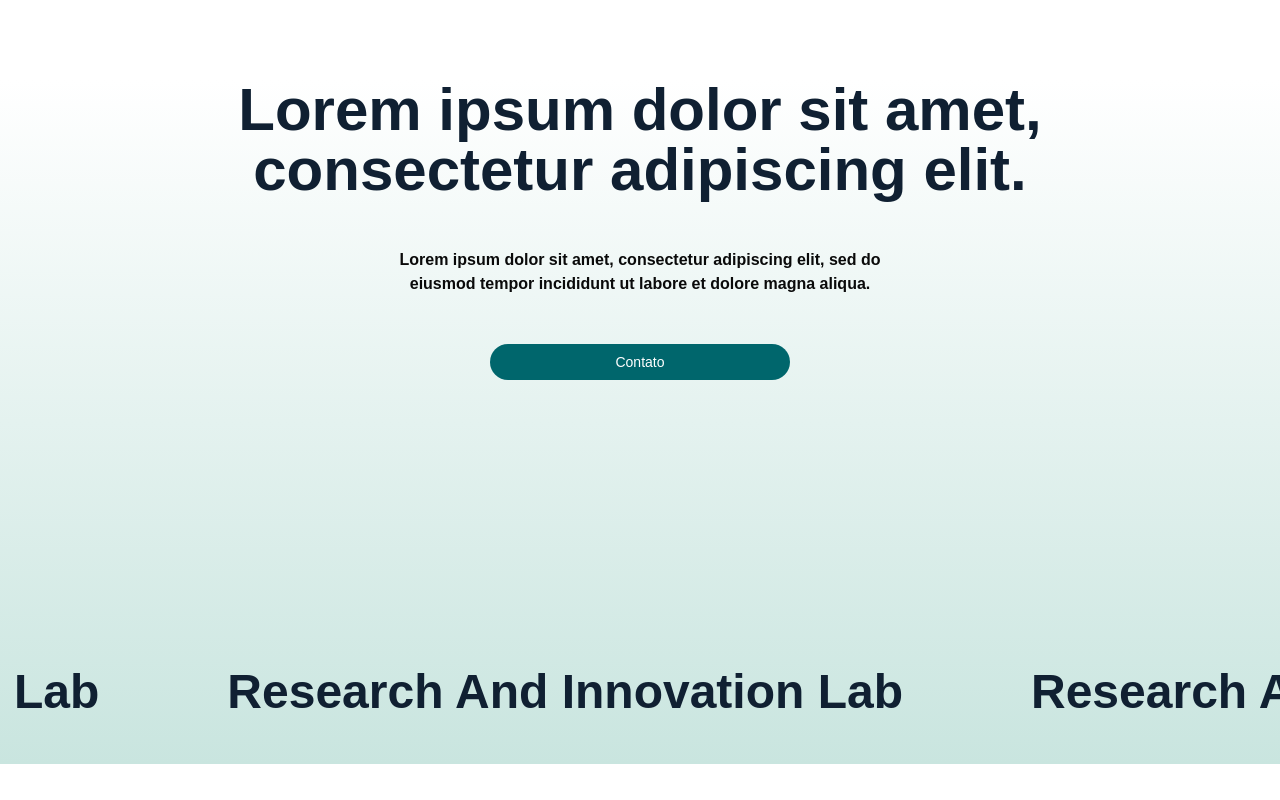
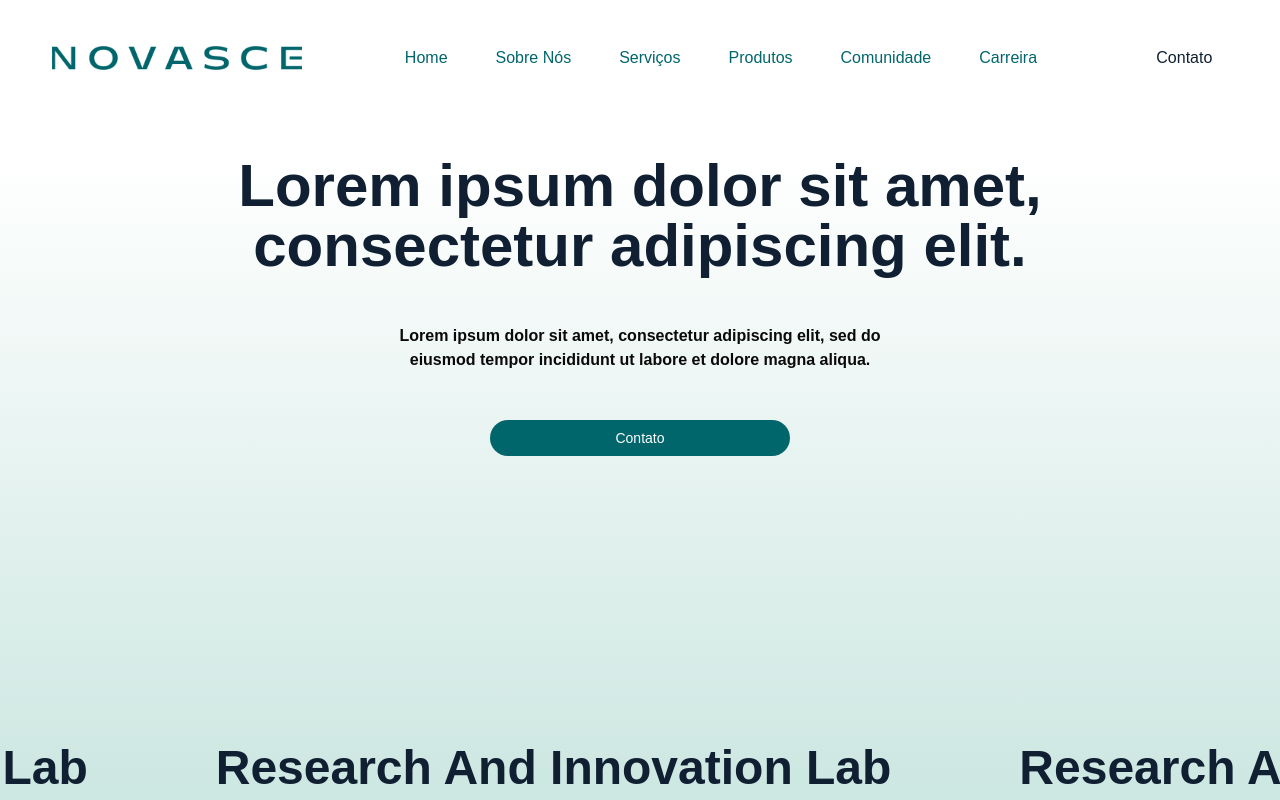
Before and after one commit to DevGustavoGantois/novasce_webiste_v2.0, a Next.js app: page / in a window 1280 px wide. Shown: the top 800 px of the page. Built offline with nearby package versions, Linux system fonts and the light colour scheme.

Commit message:
feat: Creating Navbbar desktop, navbar.tsx

```diff
--- a/src/components/global/navbar.tsx
+++ b/src/components/global/navbar.tsx
@@ -1,7 +1,62 @@
+import Image from "next/image";
+import { Button } from "../ui/button";
+import { NavbarMobile } from "./navbar-mobile";
+import Link from "next/link";
+
 export function Navbar() {
     return (
-        <nav>
-
-        </nav>
+        <header className="max-w-[1440px] mx-auto p-6 lg:p-0 mt-10">
+            <div className="hidden lg:flex justify-around items-center">
+                <div>
+                    <Image src="/NovasceLogo.svg" width={250} height={300} alt="" />
+                </div>
+                <ul className="flex justify-center gap-12">
+                <Link
+            href="#Home"
+            className="relative text-petroleum_green font-medium transition-all duration-500 ease-in-out group">
+            Home
+            <span className="absolute left-0 bottom-0 w-0 h-[2px] bg-petroleum_green transition-all duration-500 ease-in-out group-hover:w-full"></span>
+          </Link>
+          <Link
+            href="#SobreNos"
+            className="relative text-petroleum_green font-medium transition-all duration-500 ease-in-out group">
+            Sobre Nós
+            <span className="absolute left-0 bottom-0 w-0 h-[2px] bg-petroleum_green transition-all duration-500 ease-in-out group-hover:w-full"></span>
+          </Link>
+          <Link
+            href="#Servicos"
+            className="relative text-petroleum_green font-medium transition-all duration-500 ease-in-out group">
+            Serviços
+            <span className="absolute left-0 bottom-0 w-0 h-[2px] bg-petroleum_green transition-all duration-500 ease-in-out group-hover:w-full"></span>
+          </Link>
+          <Link
+            href="#Produtos"
+            className="relative text-petroleum_green font-medium transition-all duration-500 ease-in-out group">
+            Produtos
+            <span className="absolute left-0 bottom-0 w-0 h-[2px] bg-petroleum_green transition-all duration-500 ease-in-out group-hover:w-full"></span>
+          </Link>
+          <Link
+            href="#Comunidade"
+            className="relative text-petroleum_green font-medium transition-all duration-500 ease-in-out group">
+            Comunidade
+            <span className="absolute left-0 bottom-0 w-0 h-[2px] bg-petroleum_green transition-all duration-500 ease-in-out group-hover:w-full"></span>
+          </Link>
+          <Link
+            href="#Carreira"
+            className="relative text-petroleum_green font-medium transition-all duration-500 ease-in-out group">
+            Carreira
+            <span className="absolute left-0 bottom-0 w-0 h-[2px] bg-petroleum_green transition-all duration-500 ease-in-out group-hover:w-full"></span>
+          </Link>
+                </ul>
+                <div>
+                    <Button variant="novasce_outline">
+                        <Link href="#Contato">Contato</Link>
+                    </Button>
+                </div>
+            </div>
+            <div className="flex md:hidden">
+                <NavbarMobile />
+            </div>
+        </header>
     )
 }
--- a/src/components/ui/button.tsx
+++ b/src/components/ui/button.tsx
@@ -23,6 +23,7 @@ const buttonVariants = cva(
         novasce_secondary: 'rounded-full bg-white text-[#00666C] transition-all duration-700 hover:scale-[1.1]',
         novasce_tertiary: 'rounded-3xl uppercase bg-[#00666C] text-white text-md lg:text-2xl font-bold w-[400px] transition-transform duration-500 hover:scale-105 hover:shadow-lg',
         blue_btn_novasce: 'rounded-2xl text-center bg-[#102032] w-[300px] lg:w-[400px] text-white font-medium uppercase text-xl transition-all duration-500 cursor-pointer hover:bg-transparent hover:border-1 hover:border-deep_blue hover:scale-[1.1] hover:shadow-lg',
+        novasce_outline: 'text-deep_blue bg-transparent transition-all duration-700 hover:text-petroleum_green hover:scale-[1.1] text-md '
       },
       size: {
         default: "h-9 px-4 py-2",
```
